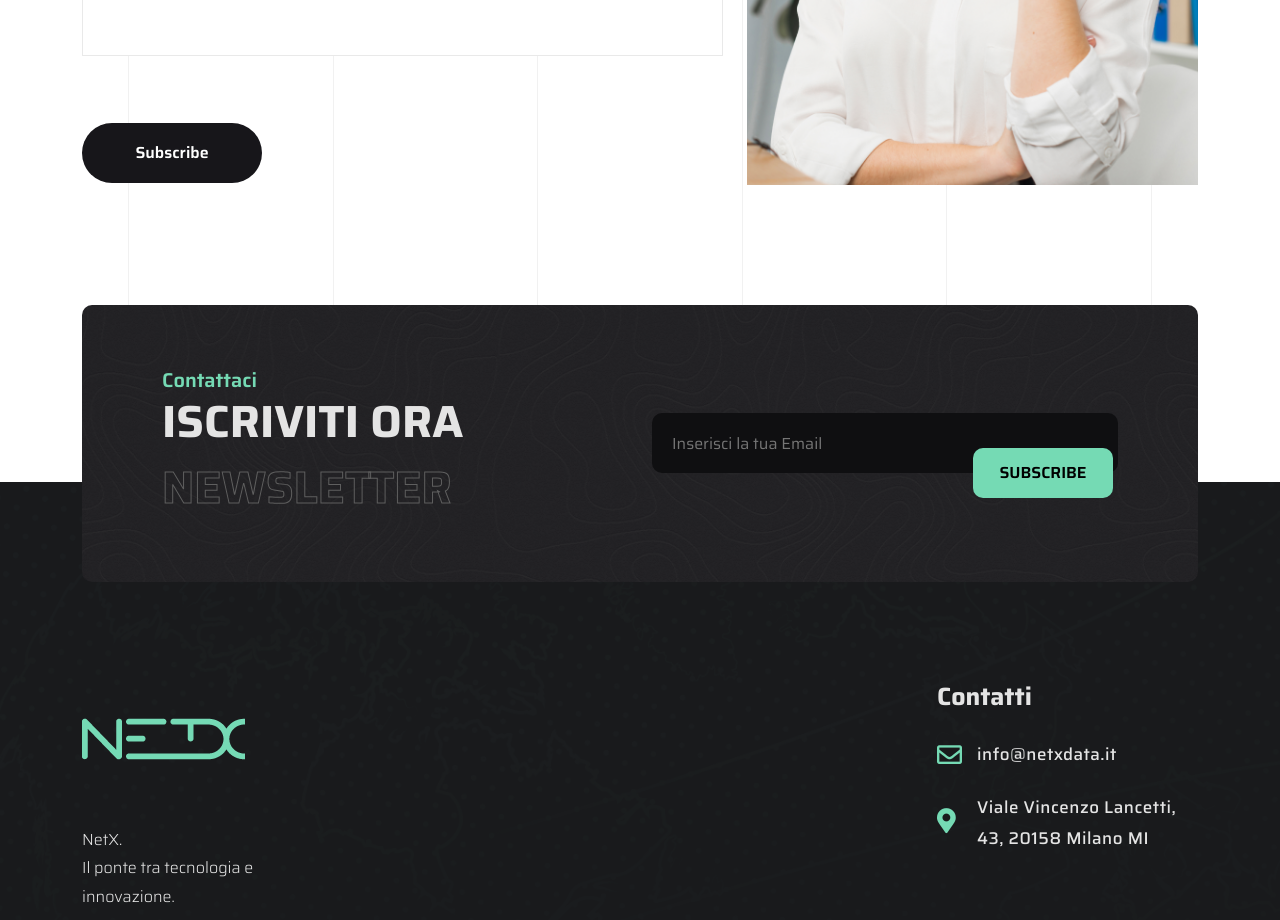
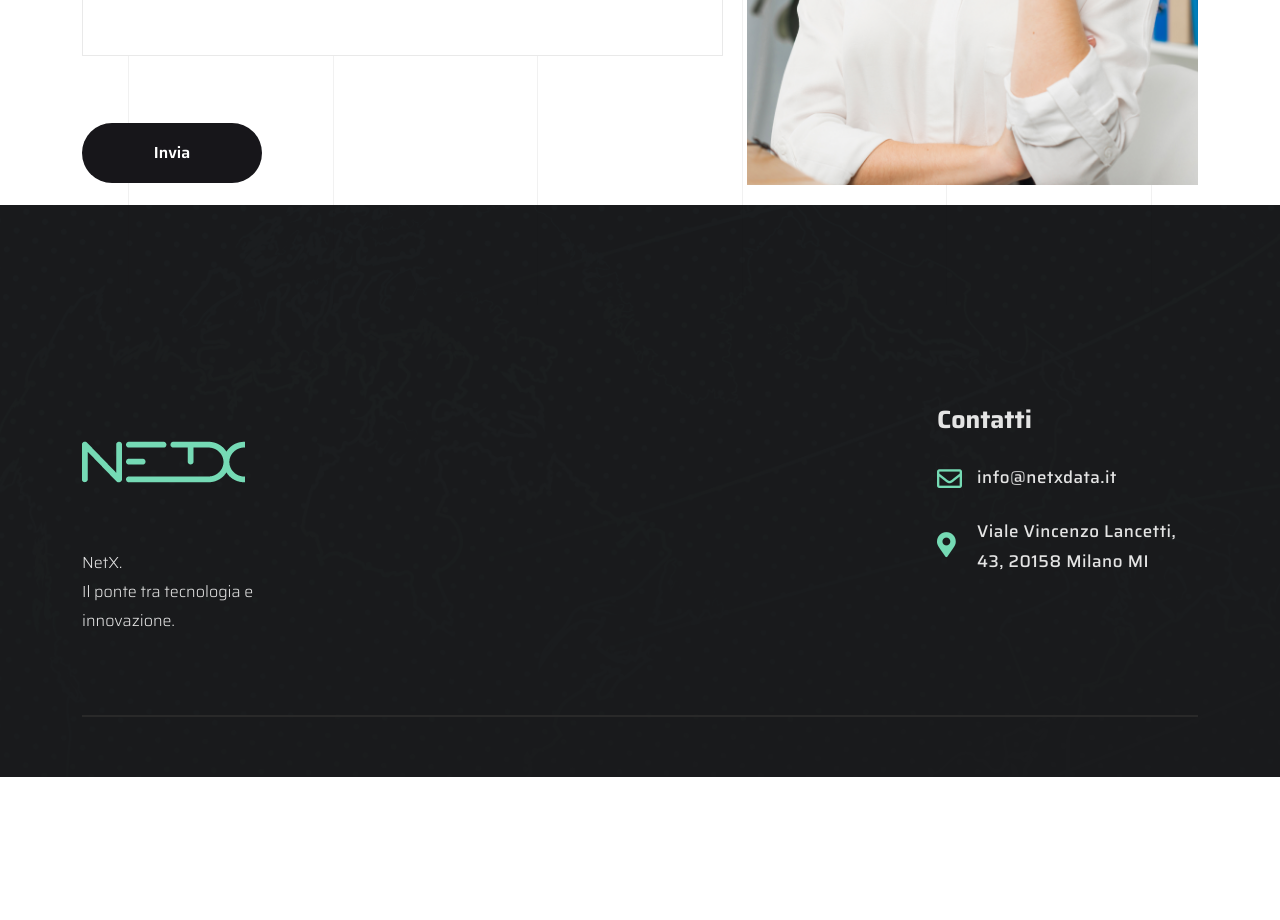
Before and after one commit to netxdata/netx-site, a React (Create React App) app: page /contact in a window 1280 px wide. Shown: the part 1700-2620 px from the top of the page. After the commit the page ends 2477 px from the top, so only its background shows below. Built offline with nearby package versions, Linux system fonts and the light colour scheme.

Commit message:
edit subscribe & remove subscribe banner in footer

```diff
--- a/src/components/common/mailchimp/MailchimpFullForm.jsx
+++ b/src/components/common/mailchimp/MailchimpFullForm.jsx
@@ -25,7 +25,7 @@ function MailchimpFullForm() {
           </div>
           <div className="optionalParent">
               <div className="clear foot">
-                  <input type="submit" name="subscribe" id="mc-embedded-subscribe" className="button" value="Subscribe" />
+                  <input type="submit" name="subscribe" id="mc-embedded-subscribe" className="button" value="Invia" />
               </div>
           </div>
       </div>
--- a/src/components/page/contact/Contact.jsx
+++ b/src/components/page/contact/Contact.jsx
@@ -12,7 +12,7 @@ function Contact() {
         <AnimateLine />
         <Breadcrumb pageTitle={copy.contact.cta1} pageName={copy.contact.cta1} />
         <ContactWrapper />
-        <SubscribArea />
+        {/* <SubscribArea /> */}
       </div>
     </>
   );
```
